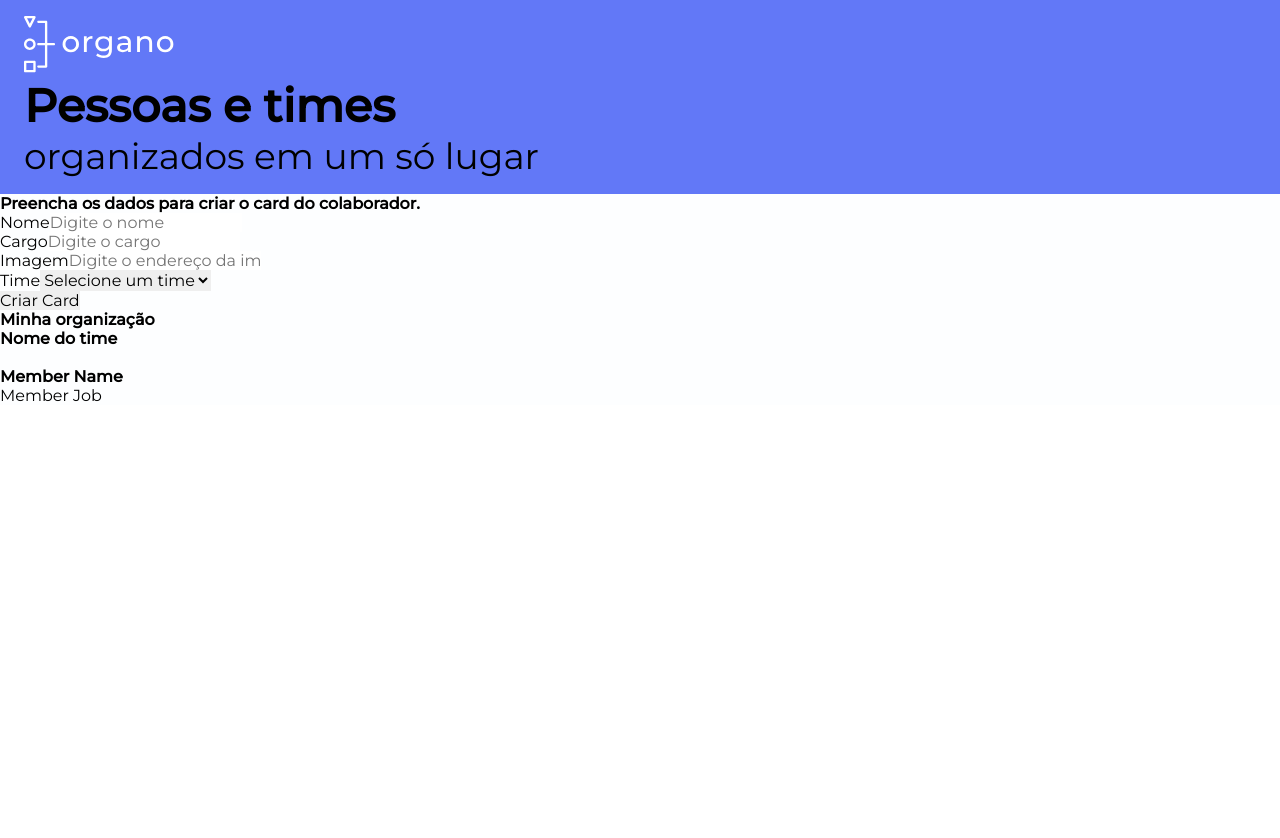
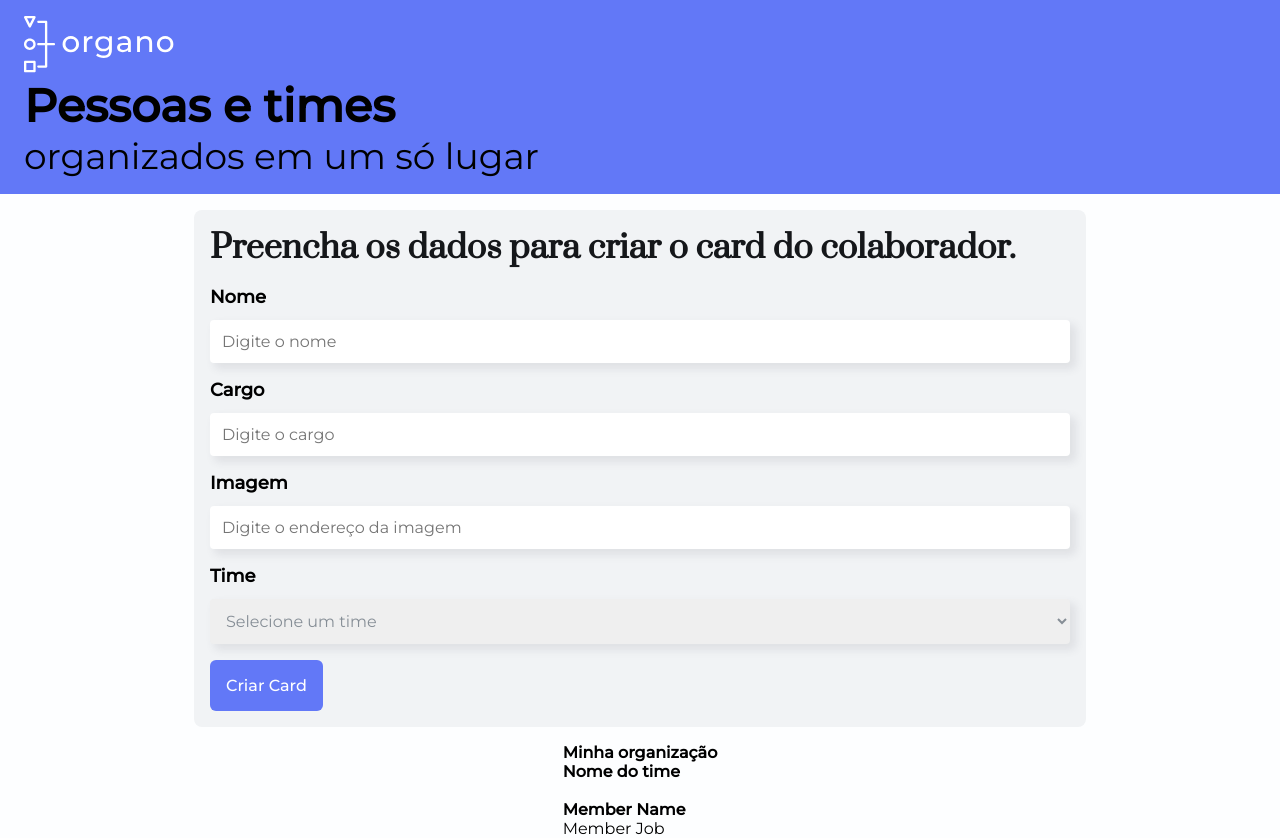
Before and after one commit to MatheusFonseca849/organo, a React (Vite) app: page / in a window 1280 px wide. Before the commit the page ends 800 px from the top, so only its background shows below. Built offline with nearby package versions, Linux system fonts and the light colour scheme.

Commit message:
feat: form styles added

```diff
--- a/src/App.jsx
+++ b/src/App.jsx
@@ -10,6 +10,7 @@ function App() {
   const submitNewMember = (newMember) => {
     console.log(newMember)
     setMembers([...members, newMember])
+    console.log(members)
   }
 
   return (
--- a/src/components/Button/Button.js
+++ b/src/components/Button/Button.js
@@ -0,0 +1,19 @@
+import { styled } from "styled-components";
+
+export const StyledButton = styled.button`
+
+padding: var(--padding-button);
+background-color: var(--color-primary);
+width: fit-content;
+height: fit-content;
+color: var(--color-grey-9);
+font-weight: var(--font-weight-1);
+border-radius: var(--radius-button);
+
+&:hover{
+
+    color: var(--color-hover);
+
+}
+
+`
--- a/src/components/Button/index.jsx
+++ b/src/components/Button/index.jsx
@@ -1,12 +1,12 @@
-
+import { StyledButton } from "./button.js";
 
 const Button = (props) => {
 
     return(
 
-        <button>
+        <StyledButton>
             {props.children}
-        </button>
+        </StyledButton>
 
     )
 
--- a/src/components/Form/form.js
+++ b/src/components/Form/form.js
@@ -0,0 +1,22 @@
+import { styled } from "styled-components";
+
+export const StyledForm = styled.form`
+
+width: 90%;
+max-width: var(--form-max-width);
+background-color: var(--color-grey-7);
+padding: var(--padding-form);
+display: flex;
+flex-direction: column;
+gap: var(--gap-form);
+border-radius: var(--radius-default);
+
+h2 {
+
+font-size: var(--font-size-1);
+font-family: var(--font-family-prata);
+color: var(--color-grey-0);
+
+}
+
+`
--- a/src/components/Form/index.jsx
+++ b/src/components/Form/index.jsx
@@ -1,3 +1,4 @@
+import { StyledForm } from "./form.js";
 import Input from "../Input";
 import SelectInput from "../SelectInput";
 import Button from "../Button"
@@ -33,7 +34,7 @@ const Form = ({submitMember}) => {
     return (
 
 
-        <form onSubmit={submitForm}>
+        <StyledForm onSubmit={submitForm}>
             <h2>Preencha os dados para criar o card do colaborador.</h2>
 
             <Input value={name} userInput={value => setName(value)} label='Nome' placeholder="Digite o nome" type="text" required={true}/>
@@ -42,7 +43,7 @@ const Form = ({submitMember}) => {
             <SelectInput teams={teams} label="Time" value={team} userInput={value => setTeam(value)}/>
             <Button>Criar Card</Button>
 
-        </form>
+        </StyledForm>
 
     )
 
--- a/src/components/Header/header.js
+++ b/src/components/Header/header.js
@@ -6,6 +6,7 @@ background-color: var(--color-primary);
 display: flex;
 justify-content: space-between;
 padding: 16px 24px;
+width: 100%;
 
 .firstColumn{
 
--- a/src/components/Input/Input.js
+++ b/src/components/Input/Input.js
@@ -0,0 +1,30 @@
+import styled from "styled-components";
+
+export const StyledInput = styled.div`
+
+display: flex;
+flex-direction: column;
+justify-content: flex-start;
+gap: 12px;
+width: 100%;
+
+label {
+
+    font-size: var(--font-size-2);
+    font-weight: 700;
+    color: var(--grey-0);
+
+}
+
+input {
+
+    padding: var(--padding-input);
+    color: var(--color-grey-3);
+    border-radius: var(--radius-input);
+    box-shadow: var(--input-shadow);
+
+
+}
+
+
+`
--- a/src/components/Input/index.jsx
+++ b/src/components/Input/index.jsx
@@ -1,3 +1,5 @@
+import { StyledInput } from "./input.js"
+
 const Input = ({label, placeholder, type, required, value, userInput}) => {
 
     const onType = (e) => {
@@ -8,12 +10,12 @@ const Input = ({label, placeholder, type, required, value, userInput}) => {
     return (
 
 
-        <div>
+        <StyledInput>
 
             <label htmlFor={label}>{label}</label>
             <input value={value} onChange={onType} placeholder={placeholder} type={type} id={label} required={required}/>
 
-        </div>
+        </StyledInput>
 
     )
 
--- a/src/components/SelectInput/index.jsx
+++ b/src/components/SelectInput/index.jsx
@@ -1,8 +1,8 @@
-
+import { StyledSelectInput } from "./selectInput.js";
 const SelectInput = ({teams, label, value, userInput}) => {
 
 return (
-<div>
+<StyledSelectInput>
     <label htmlFor={label}>{label}</label>
 
     <select id={label} onChange={e => userInput(e.target.value)}>
@@ -13,7 +13,7 @@ return (
             )
         })}
     </select>
-</div>
+</StyledSelectInput>
 
 )
 
--- a/src/components/SelectInput/selectInput.js
+++ b/src/components/SelectInput/selectInput.js
@@ -0,0 +1,28 @@
+import { styled } from "styled-components";
+
+export const StyledSelectInput = styled.div`
+
+display: flex;
+flex-direction: column;
+justify-content: flex-start;
+gap: 12px;
+width: 100%;
+
+label {
+
+    font-size: var(--font-size-2);
+    font-weight: 700;
+    color: var(--grey-0);
+
+}
+
+select {
+
+    padding: var(--padding-input);
+    color: var(--color-grey-3);
+    border-radius: var(--radius-input);
+    box-shadow: var(--input-shadow);
+
+}
+
+`
--- a/src/styles/global.js
+++ b/src/styles/global.js
@@ -39,6 +39,10 @@ main {
     height: fit-content;
     min-width: 320px;
     background-color: var(--color-grey-9);
+    display: flex;
+    flex-direction: column;
+    align-items: center;
+    gap: var(--gap-main);
 }
 
 button {
--- a/src/styles/globalRoot.js
+++ b/src/styles/globalRoot.js
@@ -22,20 +22,33 @@ export const GlobalRoot = createGlobalStyle`
     --font-family-prata:'prata', sans-serif;
     --font-family-montserrat: 'montserrat', sans-serif;
 
-    --font-size-title: 46px;
-    --font-size-subtitle: 36px;
-    --font-size-0: 40px;
-    --font-size-1: 32px;
-    --font-size-2: 18px;
+    --font-size-title: 2.875rem; /* 46px */
+    --font-size-subtitle: 2.25rem; /* 36px */
+    --font-size-0: 2.5rem; /* 40px */
+    --font-size-1: 2rem; /* 32px */
+    --font-size-2: 1.125rem; /* 18px */
 
     --font-weight-0: 700;
-    --font-weight-1: 400;
+    --font-weight-1: 500;
+    --font-weight-2: 400;
 
     --padding-title: 24px 0;
+    --padding-form: 16px;
+    --padding-input: 12px;
+    --padding-button: 16px;
 
-    --input-shadow: 0px 3px 12px 1px rgba(66, 68, 90, 0.25);
+    --margin-form: 16px;
+
+    --input-shadow: 5px 5px 8px 1px rgba(66, 68, 90, 0.10);
 
     --radius-default: 8px;
+    --radius-input: 4px;
+    --radius-button: 6px;
+
+    --gap-main: 16px;
+    --gap-form: 16px;
+
+    --form-max-width: 860px;
 
 
 }
```
